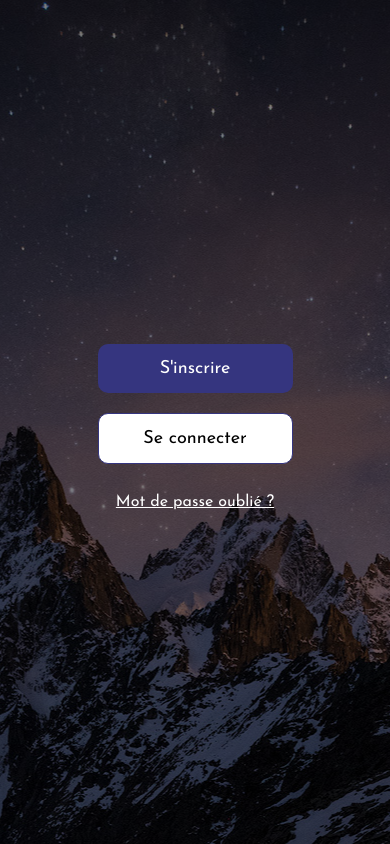
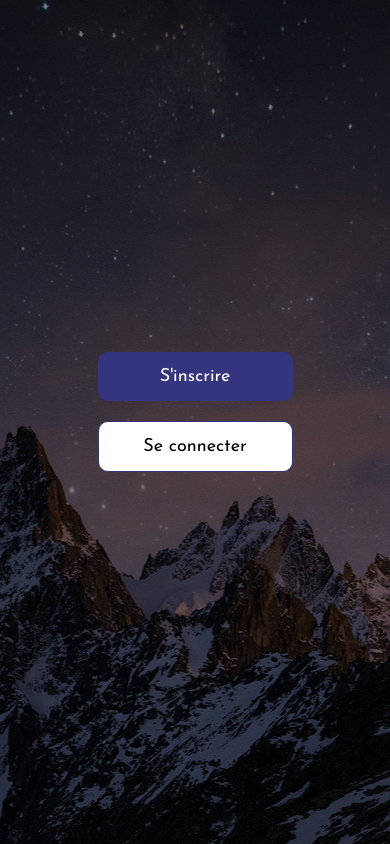
Before and after one commit to NoeMazzu/Dormir-la-haut-FRONTEND, a React Native app: screen /LoadingScreen in a window 390 px wide. Shown: the top 844 px of the page. Built offline with nearby package versions, Linux system fonts and the light colour scheme.

Commit message:
Delete Mot de passe oublié ?

```diff
--- a/src/screens/LoadingScreen.jsx
+++ b/src/screens/LoadingScreen.jsx
@@ -44,7 +44,6 @@ const LoadingScreen = ({ navigation }) => {
             <Text style={styles.buttonTextU}>Se connecter</Text>
           </TouchableOpacity>
           <TouchableOpacity style={styles.forgotPassword}>
-            <Text style={styles.forgotPasswordText}>Mot de passe oublié ?</Text>
           </TouchableOpacity>
         </View>
       ) : null}
```
